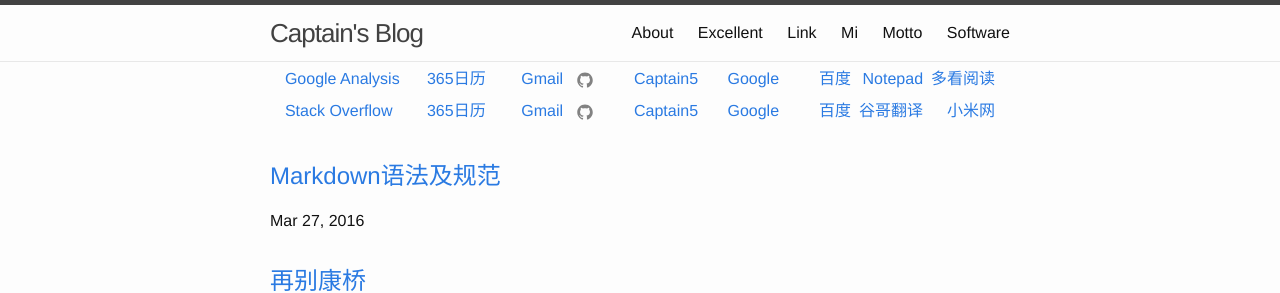
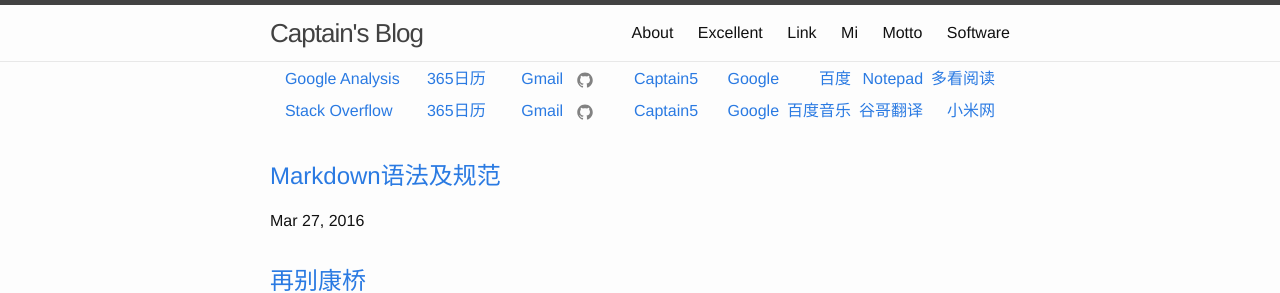
Before and after one commit to captain5/captain5.github.io, a Jekyll site: the page built from index.html, in a window 1280 px wide. Shown: the top 293 px of the page. Built offline with Jekyll 4.4.1, drawn with Linux system fonts in a browser that asks for light colours.

Commit message:
Update default.html

```diff
--- a/_layouts/default.html
+++ b/_layouts/default.html
@@ -25,7 +25,7 @@
         <td width=5% align=center>{% include icon-github.html %}</td>
         <td align=right><a href="https://github.com/captain5/captain5.github.io"  target="_black">Captain5</a></td>
         <td align=right><a href="https://www.google.com.hk"  target="_black">Google</a></td>
-        <td align=right width=10%><a href="https://www.baidu.com/"  target="_black">百度</a></td>
+        <td align=right width=10%><a href="http://play.baidu.com/"  target="_black">百度音乐</a></td>
         <td align=right width=10%><a href="http://translate.google.cn/" target="_blank">谷哥翻译</a></td>
         <td align=right width=10%><a href="http://www.mi.com/"  target="_black">小米网</a></td>
       </tr>
```
